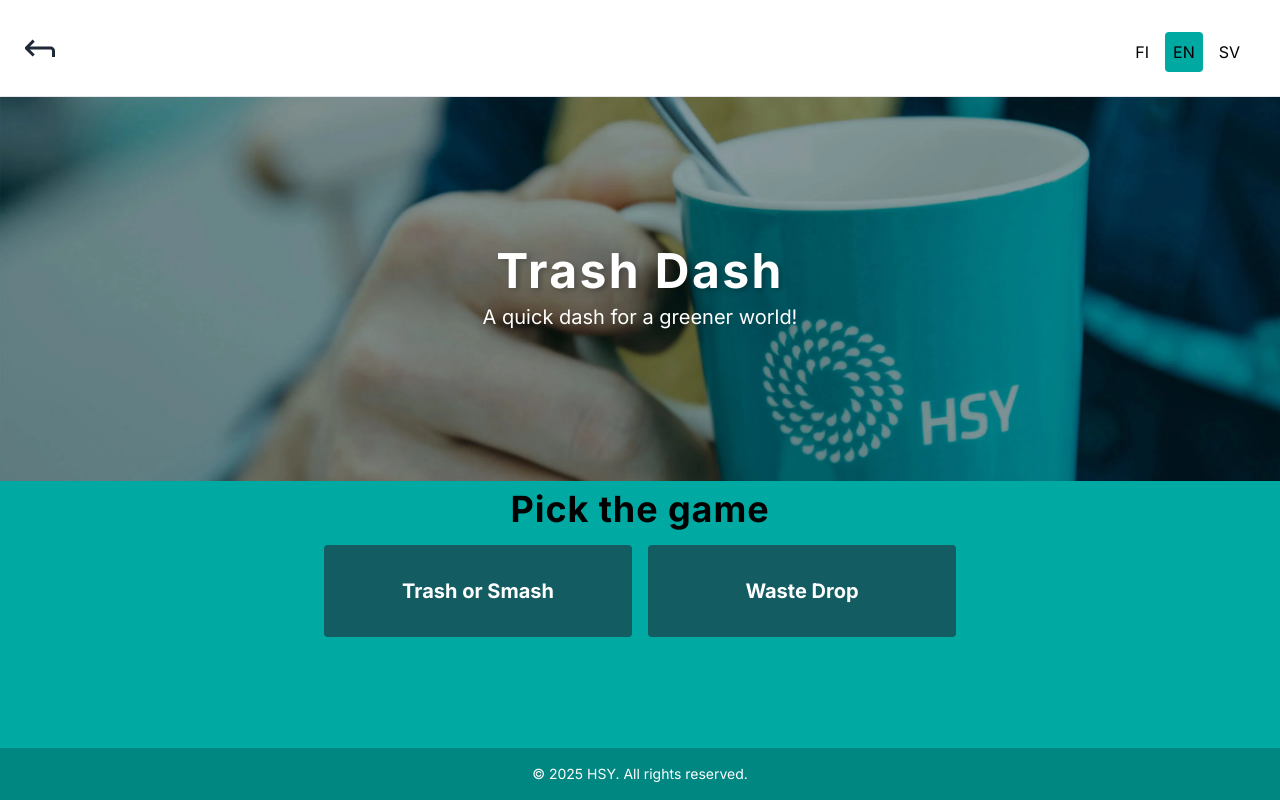
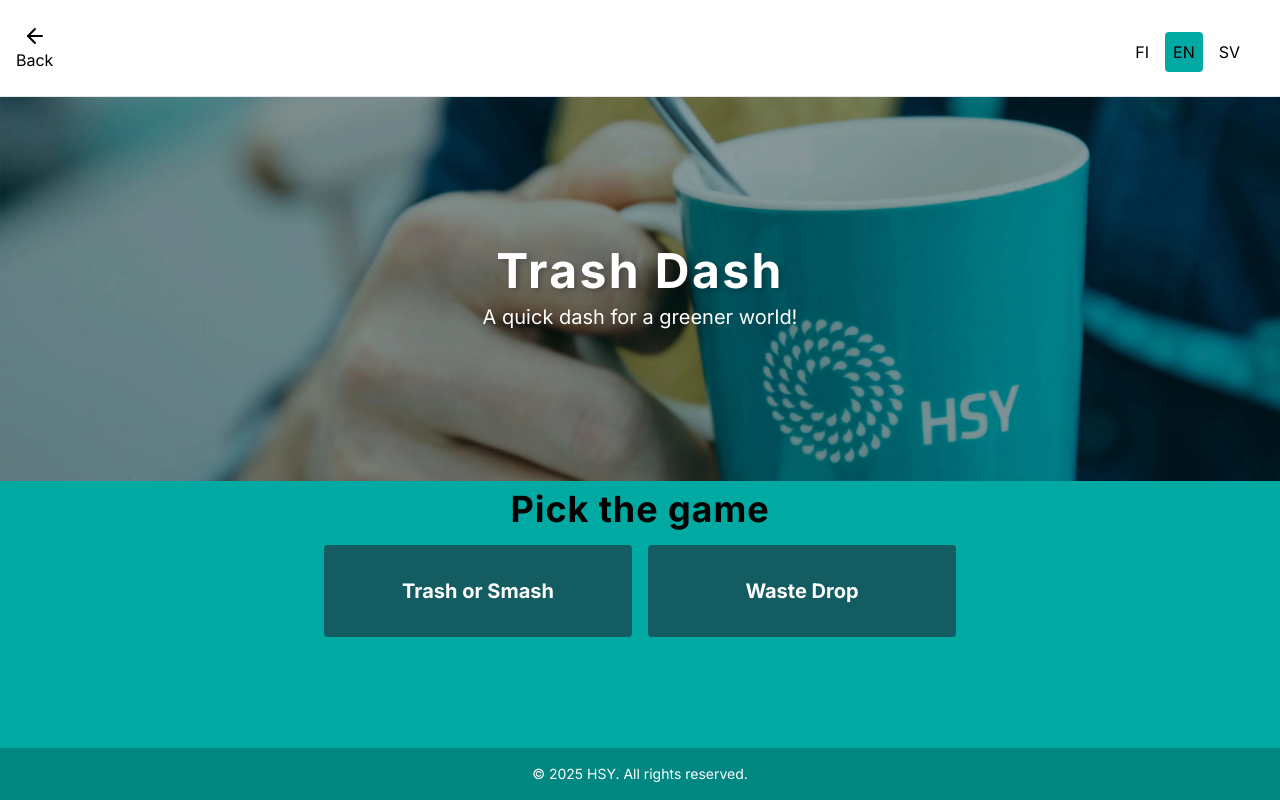
Before and after one commit to eeko1/Trash-Dash, a React (Create React App) app in the folder client/: page /PickTheGame in a window 1280 px wide. Built offline with nearby package versions, Linux system fonts and the light colour scheme.

Commit message:
fix: making back button more clear

```diff
--- a/client/src/components/Leaderboards.tsx
+++ b/client/src/components/Leaderboards.tsx
@@ -1,6 +1,6 @@
 import { useEffect, useState } from 'react';
 import { useNavigate } from 'react-router-dom';
-import { VscIndent } from 'react-icons/vsc';
+import { FiArrowLeft } from "react-icons/fi";
 import { useTranslation } from 'react-i18next';
 import { fetchData } from 'lib/utils';
 import LanguageSelector from 'components/LanguageSelector';
@@ -34,11 +34,12 @@ const Leaderboards = () => {
             <div className='bg-white border-b border-gray-200'>
                 <div className='max-w-screen-xl flex flex-wrap items-center justify-between mx-auto p-2'>
                     <button
-                        className='cursor-pointer bg-transparent border-none p-0'
+                        className='flex flex-col items-center cursor-pointer bg-transparent border-none p-0'
                         onClick={() => navigate('/')}
                         title='Go to Home'
                     >
-                        <VscIndent className='rotate-180 text-5xl text-gray-800' />
+                        <FiArrowLeft className="text-2xl" />
+                        <span className="font-medium">{t('back')}</span>
                     </button>
                     <LanguageSelector />
                 </div>
--- a/client/src/locales/en.json
+++ b/client/src/locales/en.json
@@ -89,5 +89,6 @@
     "No results found": "No results found",
     "Search for": "Search for",
     "Prev": "Prev",
-    "Next": "Next"
+    "Next": "Next",
+    "back": "Back"
 }
--- a/client/src/locales/fi.json
+++ b/client/src/locales/fi.json
@@ -89,6 +89,6 @@
   "No results found": "Tuloksia ei löytynyt",
   "Search for": "Etsi",
   "Prev": "Edellinen",
-  "Next": "Seuraava"
-
+  "Next": "Seuraava",
+  "back": "Takaisin"
 }
--- a/client/src/locales/sv.json
+++ b/client/src/locales/sv.json
@@ -88,5 +88,6 @@
     "No results found": "Inga resultat hittades",
     "Search for": "Sök",
     "Prev": "tidigare",
-    "Next": "nästa"
+    "Next": "nästa",
+    "back": "Tillbaka"
 }
--- a/client/src/views/PickTheGame.tsx
+++ b/client/src/views/PickTheGame.tsx
@@ -1,5 +1,5 @@
 import { useNavigate } from 'react-router-dom';
-import { VscIndent } from 'react-icons/vsc';
+import { FiArrowLeft } from "react-icons/fi";
 import { useTranslation } from 'react-i18next';
 import LanguageSelector from 'components/LanguageSelector';
 
@@ -15,11 +15,13 @@ const PickTheGame = () => {
       <div className='bg-white border-b border-gray-200'>
         <div className='max-w-screen-xl flex flex-wrap items-center justify-between mx-auto p-4'>
           <button
-            className='cursor-pointer bg-transparent border-none p-0'
+            className='flex flex-col items-center cursor-pointer bg-transparent border-none p-0'
             onClick={() => navigate('/')}
             title='Go to Home'
           >
-            <VscIndent className='rotate-180 text-5xl text-gray-800' />
+            <FiArrowLeft className="text-2xl" />
+            <span className="font-medium">{t('back')}</span>
+
           </button>
           <LanguageSelector />
         </div>
--- a/client/src/views/RecycleGuide.tsx
+++ b/client/src/views/RecycleGuide.tsx
@@ -3,7 +3,7 @@ import { fetchData } from 'lib/utils';
 import SpecificWaste from 'components/guide/SpecificWaste';
 import { wastpage } from 'types/apiTypes';
 import { useNavigate } from 'react-router-dom';
-import { VscIndent } from 'react-icons/vsc';
+import { FiArrowLeft } from "react-icons/fi";
 import { useTranslation } from 'react-i18next';
 import LanguageSelector from 'components/LanguageSelector';
 import WasteSearchBar from 'components/guide/WasteSearchBar';
@@ -72,11 +72,12 @@ const WasteTypesList = () => {
             <div className='bg-white border-b border-gray-200'>
                 <div className='max-w-screen-xl flex flex-wrap items-center justify-between mx-auto p-2'>
                     <button
-                        className='cursor-pointer bg-transparent border-none p-0'
+                        className='flex flex-col items-center cursor-pointer bg-transparent border-none p-0'
                         onClick={() => navigate('/')}
                         title='Go to Home'
                     >
-                        <VscIndent className='rotate-180 text-5xl text-gray-800' />
+                        <FiArrowLeft className="text-2xl" />
+                        <span className="font-medium">{t('back')}</span>
                     </button>
                     <LanguageSelector />
                 </div>
```
Lines whose indentation alone changed are shown as unchanged.
